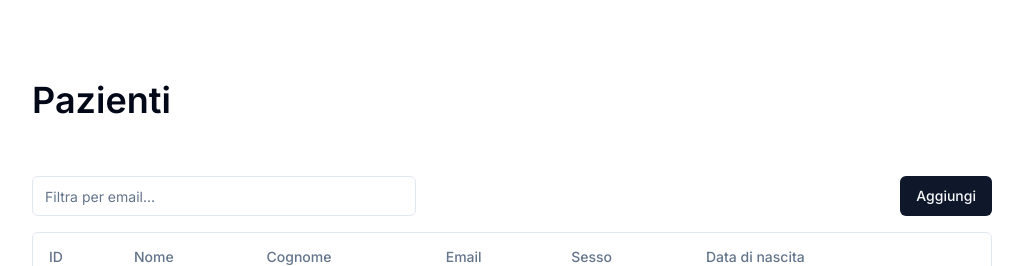
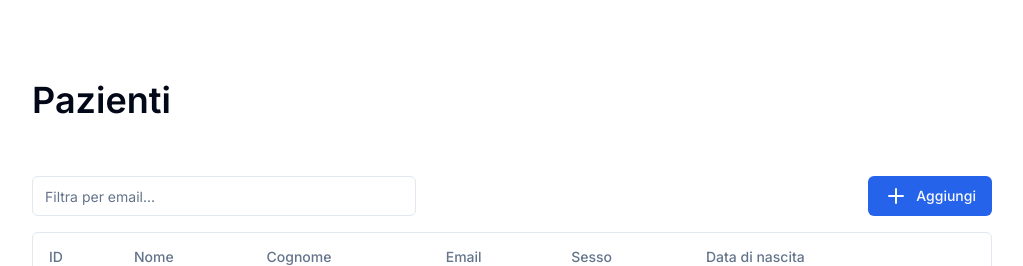
Before and after one commit to aldotestino/hmi-xai-project, a Next.js app in the folder app/: page / in a window 1280 px wide. Shown: the top 266 px of the page, without its empty margins (128-1151 px from the left). Built offline with nearby package versions, Linux system fonts and the light colour scheme; no server answers; the database is empty.

Commit message:
update theme

```diff
--- a/app/src/app/globals.css
+++ b/app/src/app/globals.css
@@ -1,68 +1,52 @@
 @tailwind base;
 @tailwind components;
 @tailwind utilities;
+
 
 @layer base {
   :root {
     --background: 0 0% 100%;
     --foreground: 222.2 84% 4.9%;
-
     --card: 0 0% 100%;
     --card-foreground: 222.2 84% 4.9%;
-
     --popover: 0 0% 100%;
     --popover-foreground: 222.2 84% 4.9%;
-
-      --primary: 222.2 47.4% 11.2%;
+    --primary: 221.2 83.2% 53.3%;
     --primary-foreground: 210 40% 98%;
-
     --secondary: 210 40% 96.1%;
     --secondary-foreground: 222.2 47.4% 11.2%;
-
     --muted: 210 40% 96.1%;
     --muted-foreground: 215.4 16.3% 46.9%;
-
     --accent: 210 40% 96.1%;
     --accent-foreground: 222.2 47.4% 11.2%;
-
     --destructive: 0 84.2% 60.2%;
     --destructive-foreground: 210 40% 98%;
-
     --border: 214.3 31.8% 91.4%;
     --input: 214.3 31.8% 91.4%;
-      --ring: 222.2 84% 4.9%;
-
+    --ring: 221.2 83.2% 53.3%;
     --radius: 0.5rem;
   }
 
   .dark {
     --background: 222.2 84% 4.9%;
     --foreground: 210 40% 98%;
-
     --card: 222.2 84% 4.9%;
     --card-foreground: 210 40% 98%;
-
     --popover: 222.2 84% 4.9%;
     --popover-foreground: 210 40% 98%;
-
-      --primary: 210 40% 98%;
+    --primary: 217.2 91.2% 59.8%;
     --primary-foreground: 222.2 47.4% 11.2%;
-
     --secondary: 217.2 32.6% 17.5%;
     --secondary-foreground: 210 40% 98%;
-
     --muted: 217.2 32.6% 17.5%;
     --muted-foreground: 215 20.2% 65.1%;
-
     --accent: 217.2 32.6% 17.5%;
     --accent-foreground: 210 40% 98%;
-
     --destructive: 0 62.8% 30.6%;
     --destructive-foreground: 210 40% 98%;
-
     --border: 217.2 32.6% 17.5%;
     --input: 217.2 32.6% 17.5%;
-      --ring: 212.7 26.8% 83.9%;
+    --ring: 224.3 76.3% 48%;
   }
 }
 
--- a/app/src/components/add-patient-dialog.tsx
+++ b/app/src/components/add-patient-dialog.tsx
@@ -6,6 +6,7 @@
 import PatientForm from './patient-form';
 import { addPatient } from '@/server/actions';
 import { useState } from 'react';
+import { Plus } from 'lucide-react';
 
 
 function AddPatientDialog() {
@@ -20,7 +21,10 @@
   return (
     <Dialog open={open} onOpenChange={setOpen}>
       <DialogTrigger asChild>
-        <Button>Aggiungi</Button>
+        <Button>
+          <Plus className='mr-2'/>
+          Aggiungi
+        </Button>
       </DialogTrigger>
       <DialogContent>
         <DialogHeader>
--- a/app/src/components/patient-form.tsx
+++ b/app/src/components/patient-form.tsx
@@ -101,10 +101,7 @@
             )}
           />
         </div>
-        <DialogFooter className='gap-2'>
-          <DialogClose asChild>
-            <Button variant="outline">Annulla</Button>
-          </DialogClose>
+        <DialogFooter>
           <Button type="submit" disabled={form.formState.isSubmitting}>
             {form.formState.isSubmitting && <Spinner className="mr-2" />}
             {submitButtonLabel}
```
Lines whose indentation alone changed are shown as unchanged.
